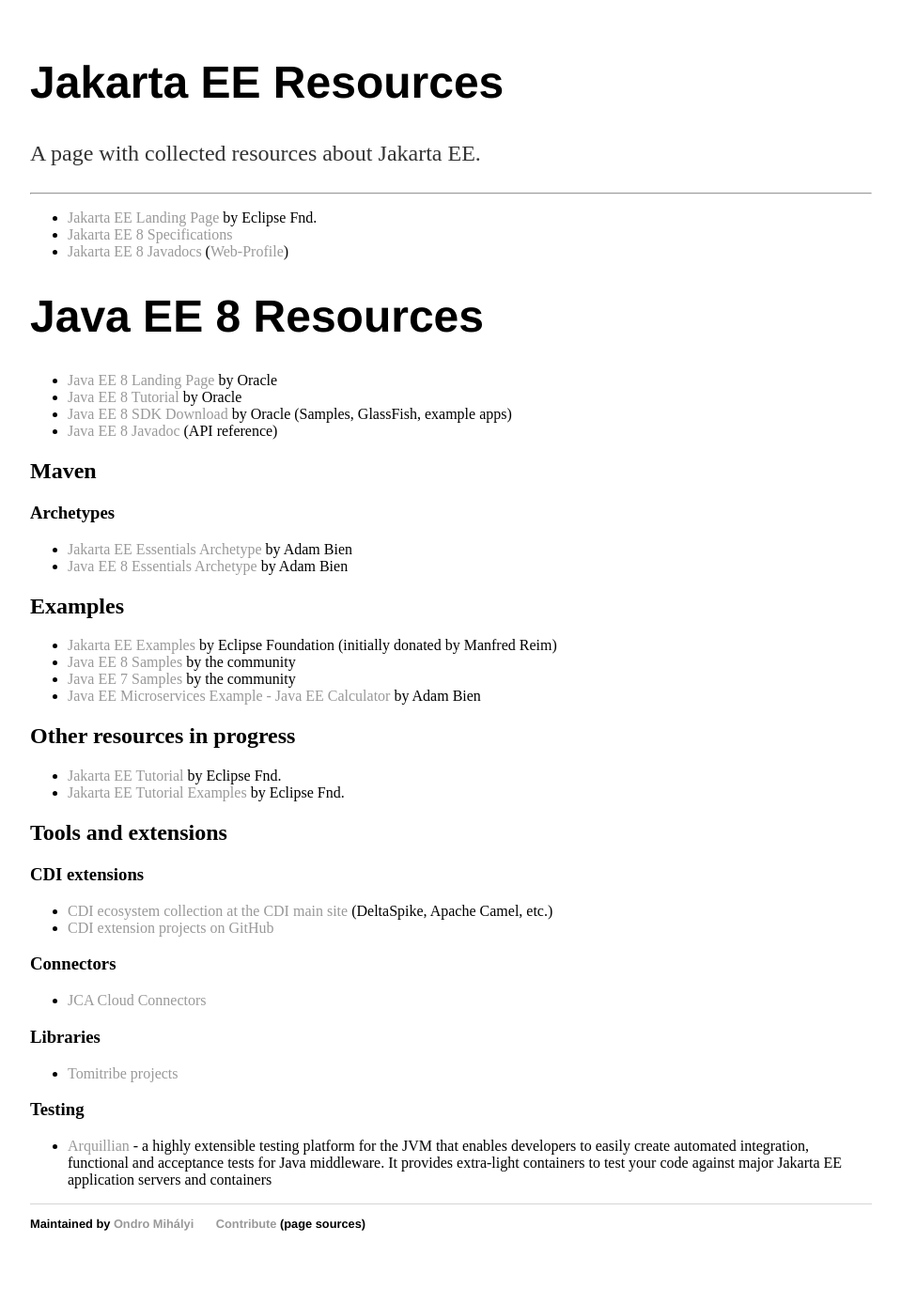
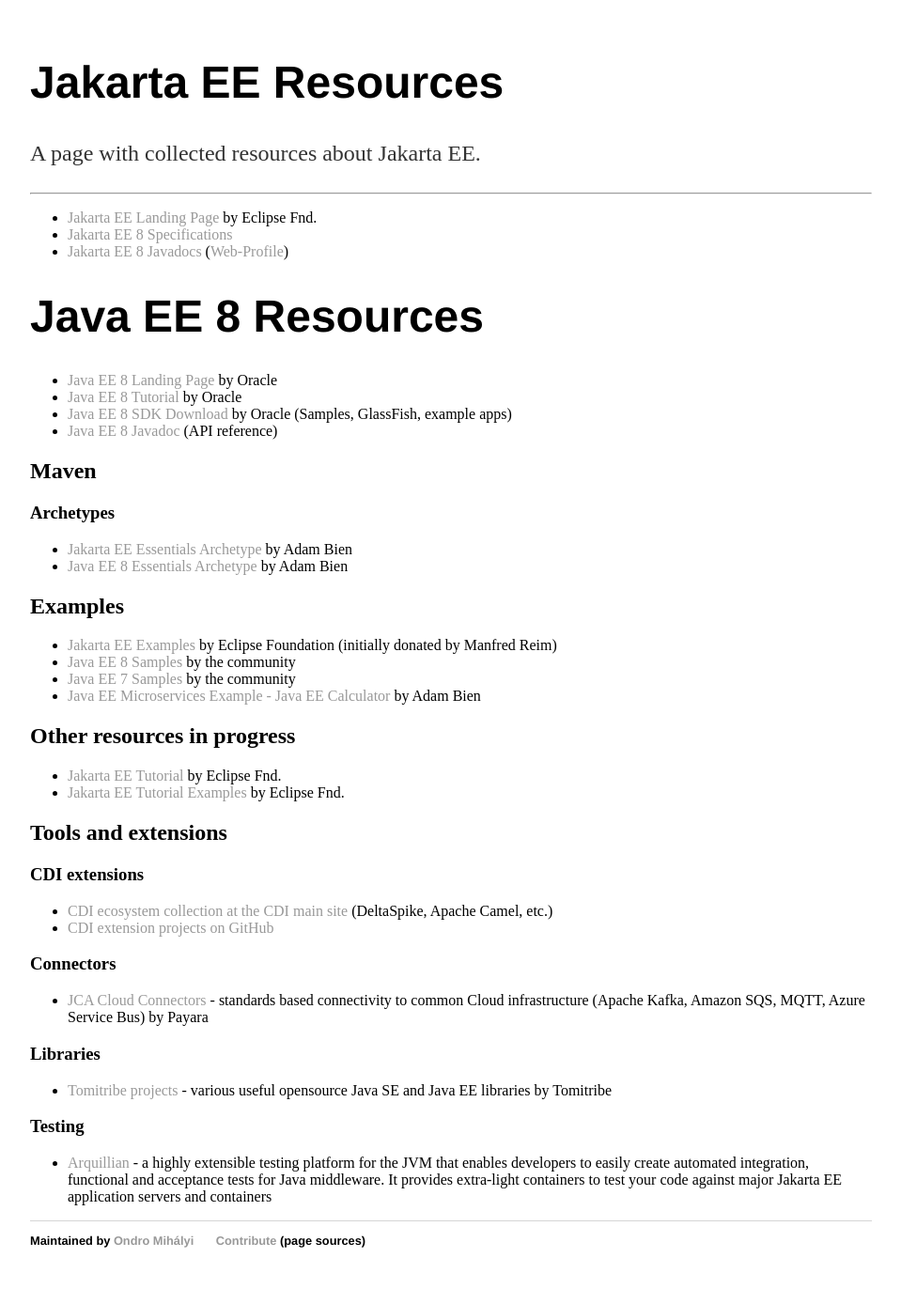
Before and after one commit to awesome-jakartaee/awesome-jakartaee.github.io, a Jekyll site: the page built from index.md, in a window 1280 px wide. Shown: the whole page at 94% size, without its empty margins (160-1119 px from the left). Built offline with Jekyll 4.4.1, drawn with Linux system fonts in a browser that asks for light colours.

Commit message:
Update index.md

```diff
--- a/index.md
+++ b/index.md
@@ -47,11 +47,11 @@
 
 ### Connectors
 
-* [JCA Cloud Connectors](https://github.com/payara/Cloud-Connectors)
+* [JCA Cloud Connectors](https://github.com/payara/Cloud-Connectors) - standards based connectivity to common Cloud infrastructure (Apache Kafka, Amazon SQS, MQTT, Azure Service Bus)  by Payara
 
 ### Libraries
 
-* [Tomitribe projects](https://tomitribe.io/projects)
+* [Tomitribe projects](https://tomitribe.io/projects) - various useful opensource Java SE and Java EE libraries by Tomitribe
 
 ### Testing
 
```
